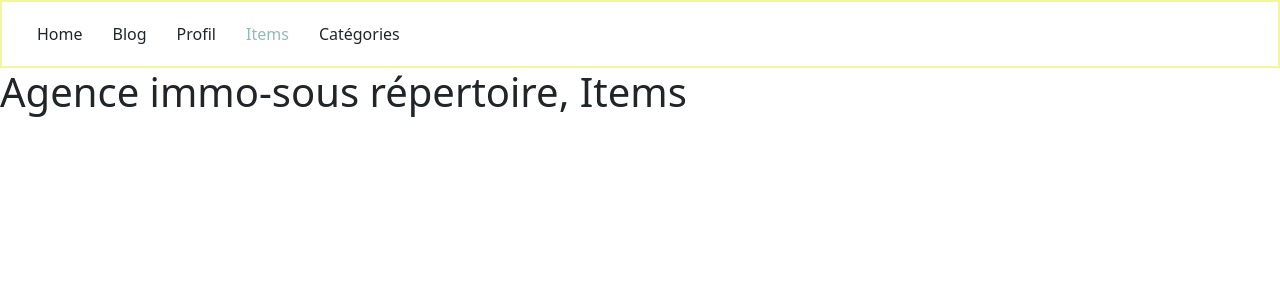
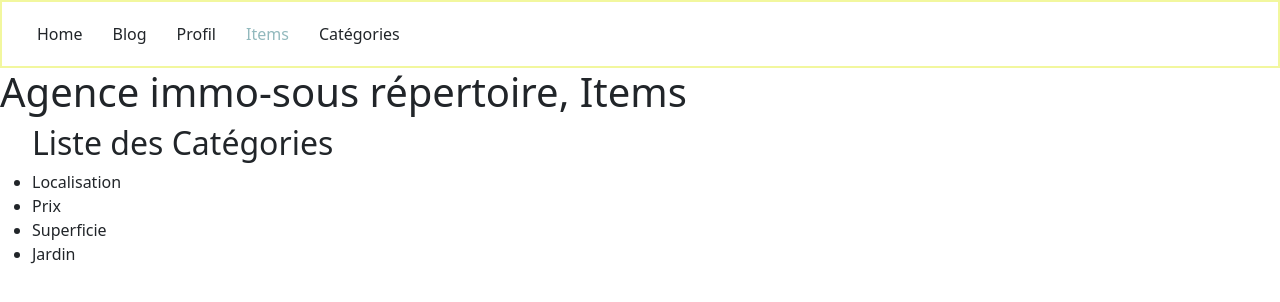
Before and after one commit to Thomas94170/Cours-Next.js, a Next.js app: page /blog/items in a window 1280 px wide. Shown: the top 302 px of the page. Built offline with nearby package versions, Linux system fonts and the light colour scheme.

Commit message:
modif page item

```diff
--- a/pages/blog/items.js
+++ b/pages/blog/items.js
@@ -5,6 +5,16 @@ export default function Items() {
   return (
     <Layout>
     <h1>Agence immo-sous répertoire, Items</h1>
+    <ul>
+      <h2>Liste des Catégories</h2>
+      <li>Localisation</li>
+      <li>Prix</li>
+      <li>Superficie</li>
+      <li>Jardin</li>
+    </ul>
     </Layout>
   )
 }
+
+// exemple de mise a jour de page lorsque l 'application est deja deployée sur vercel
+// nous rajoutons une liste
```
